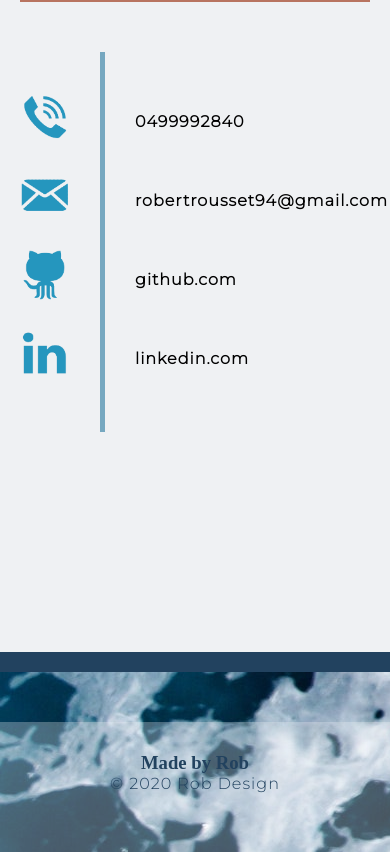
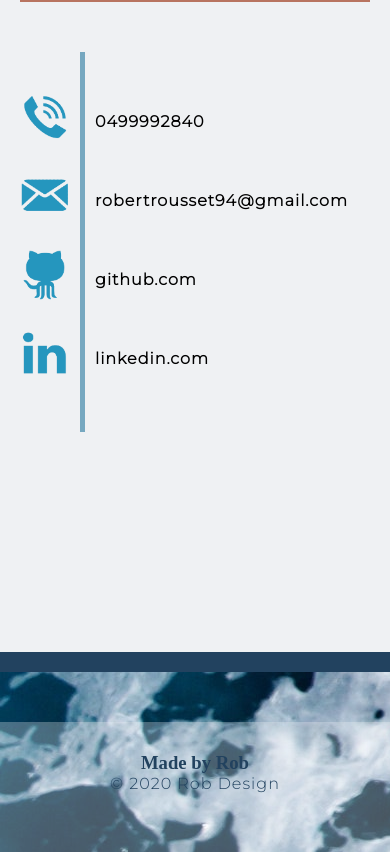
Before and after one commit to Robert-Rousset/MyPorfolio, a plain HTML site: page index.html in a window 390 px wide. Shown: the part 4346-5198 px from the top of the page. Drawn offline with Linux system fonts and the light colour scheme.

Commit message:
omg email giving so much trouble

```diff
--- a/Assets/style.css
+++ b/Assets/style.css
@@ -346,4 +346,12 @@ Just to make sure the email doesnt overflow */
 @media screen and (max-width: 580px) {
     .contact{
         justify-content: flex-start;
-}}}}
+}
+@media screen and (max-width: 420px) {
+    #contact p{
+       padding-left: 10px;
+    }
+    .contactImgBox {
+        width:60px;
+    }
+    }}}}
```
